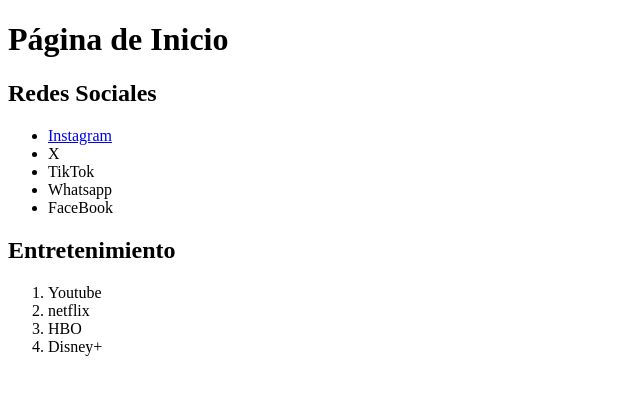
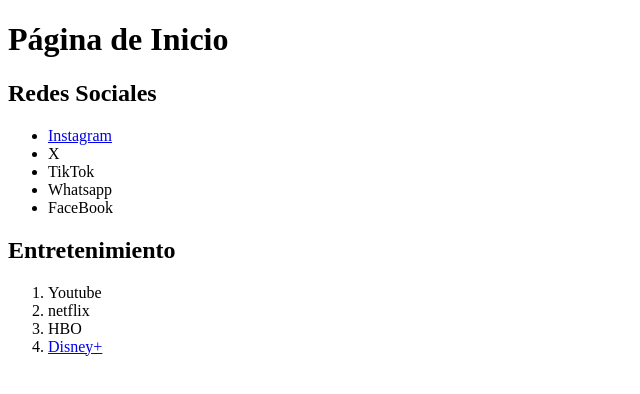
Before and after one commit to cursosite/site1, a plain HTML site: page index.html in a window 1280 px wide. Shown: the full height of the page, 0-640 px from the left. Drawn offline with Linux system fonts and the light colour scheme.

Commit message:
Update index.html

```diff
--- a/index.html
+++ b/index.html
@@ -20,7 +20,7 @@
         <li>Youtube</li>
         <li>netflix</li>
         <li>HBO</li>
-        <li>Disney+</li>
+        <li><a href="https://sl1nk.com/pcpo0gz">Disney+</a></li>
     </ol>
 </body>
 </html>
```
